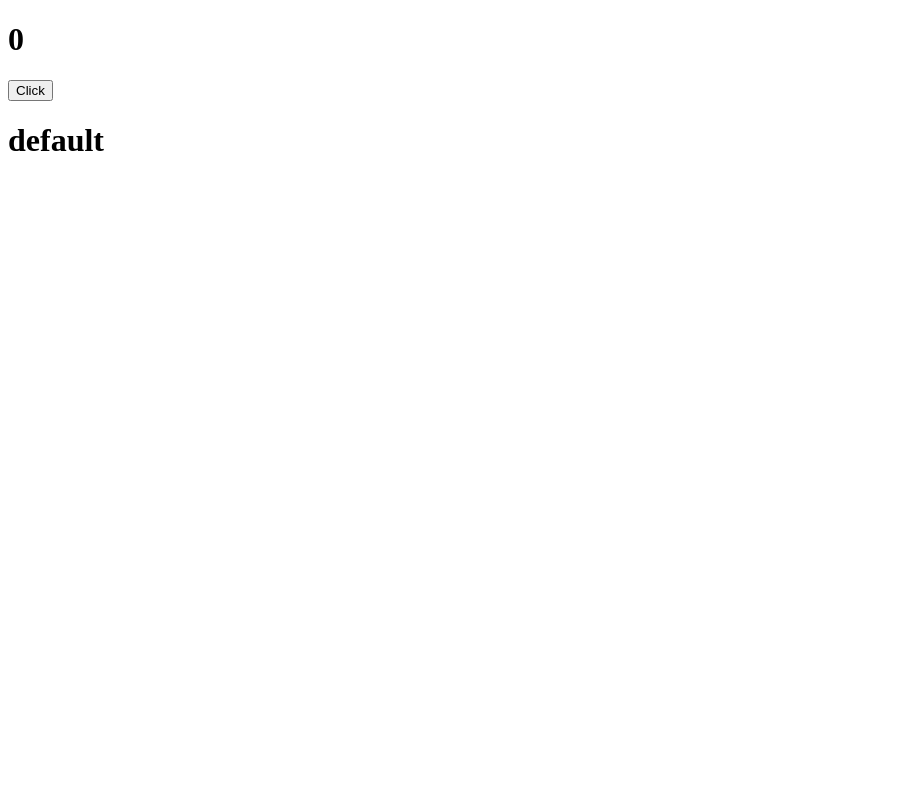
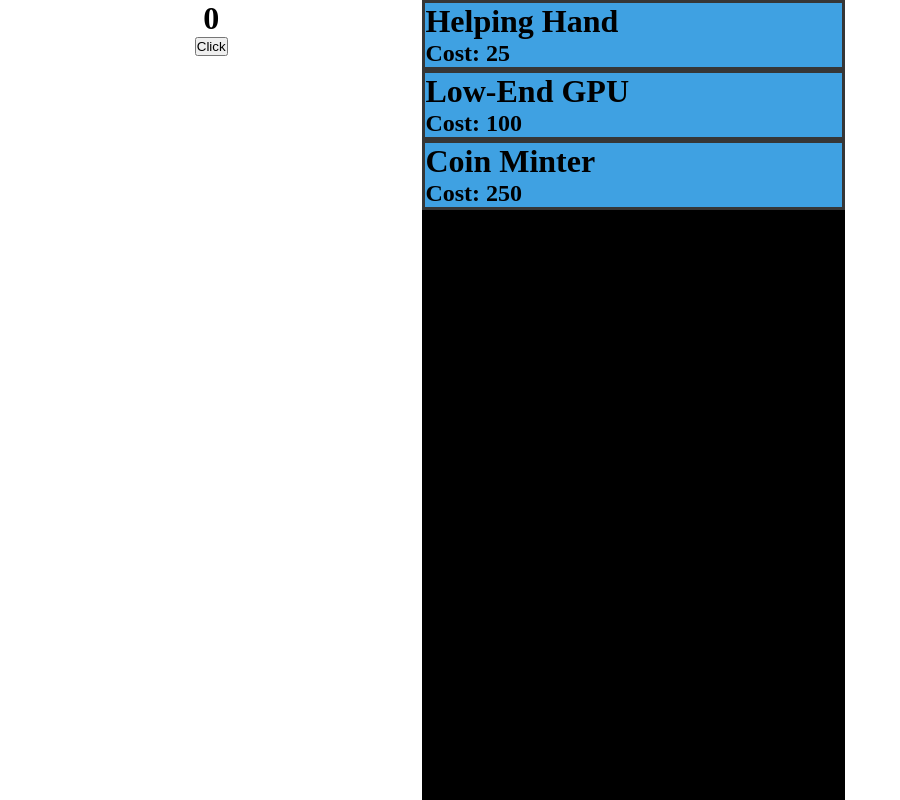
Before and after one commit to JSONCarrillo/crypto-clicker, a React app: page / in a window 1280 px wide. Shown: the whole page, without its empty margins (0-900 px from the left). Built offline with nearby package versions, Linux system fonts and the light colour scheme.

Commit message:
add upgrades and purchases

```diff
--- a/public/style.css
+++ b/public/style.css
@@ -1,3 +1,33 @@
-.menu{
+*{
+    margin: 0;
+    padding: 0;
+}
 
+.app{
+    display: flex;
 }
+
+.section{
+    width: 33%;
+    min-height: 100vh;
+}
+
+/*  Counter Section */
+
+.counter{
+    margin: 0 auto;
+    top: 50%;
+    text-align: center;
+}
+
+
+/*  Upgrade Section */
+
+.section:nth-child(2){
+    background-color: black;
+}
+
+.upgrade{
+    background-color: rgb(63, 161, 226);
+    border: 3px solid rgb(54, 54, 54);
+}
--- a/src/App.js
+++ b/src/App.js
@@ -4,7 +4,7 @@ import UpgradeMenu from "./components/UpgradeMenu";
 
 function App() {
 	return (
-		<div>
+		<div className="app">
 			<Counter />
 			<UpgradeMenu />
 		</div>
--- a/src/components/Counter.jsx
+++ b/src/components/Counter.jsx
@@ -17,9 +17,11 @@ class Counter extends React.Component {
 
 	render() {
 		return (
-			<div>
-				<h1>{this.state.counter}</h1>
-				<button onClick={this.increment}>Click</button>
+			<div className="section">
+				<div className="counter">
+					<h1>{this.state.counter}</h1>
+					<button onClick={this.increment}>Click</button>
+				</div>
 			</div>
 		);
 	}
--- a/src/components/Upgrade.jsx
+++ b/src/components/Upgrade.jsx
@@ -4,17 +4,25 @@ class Upgrade extends React.Component {
 	constructor(props) {
 		super(props);
 		this.state = {
-			upgradeName: "default",
-			upgradeCost: 1,
-			upgradeCoinsPerInterval: 1,
-			intervalInMilliSeconds: 1000,
+			upgradeName: this.props.name,
+			upgradeCost: this.props.cost,
+			upgradeCoinsPerInterval: this.props.cpi,
+			intervalInMilliSeconds: this.props.interval,
 			isShowing: false,
 		};
+
+		this.purchaseUpgrade = this.purchaseUpgrade.bind(this);
 	}
+
+	purchaseUpgrade() {
+		return;
+	}
+
 	render() {
 		return (
-			<div>
+			<div className="upgrade" onClick={this.purchaseUpgrade}>
 				<h1>{this.state.upgradeName}</h1>
+				<h2>Cost: {this.state.upgradeCost}</h2>
 			</div>
 		);
 	}
--- a/src/components/UpgradeMenu.jsx
+++ b/src/components/UpgradeMenu.jsx
@@ -4,8 +4,25 @@ import Upgrade from "./Upgrade";
 class UpgradeMenu extends React.Component {
 	render() {
 		return (
-			<div>
-				<Upgrade className="menu" />
+			<div className="section">
+				<Upgrade
+					name={"Helping Hand"}
+					cost={25}
+					cpi={1}
+					interval={1000}
+				/>
+				<Upgrade
+					name={"Low-End GPU"}
+					cost={100}
+					cpi={3}
+					interval={2000}
+				/>
+				<Upgrade
+					name={"Coin Minter"}
+					cost={250}
+					cpi={5}
+					interval={4000}
+				/>
 			</div>
 		);
 	}
```
Also changed, not shown: src/components/Purchase.jsx (added, +7 -0 lines), src/components/PurchasesMenu.jsx (added).
